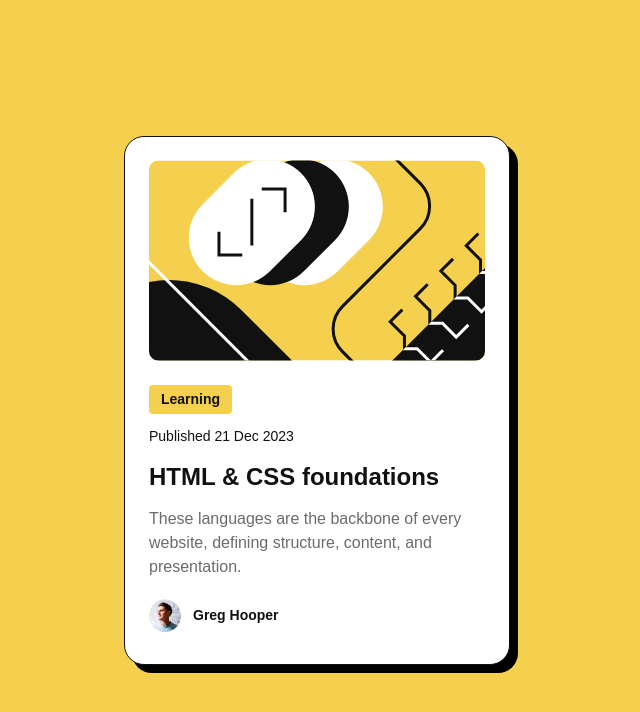
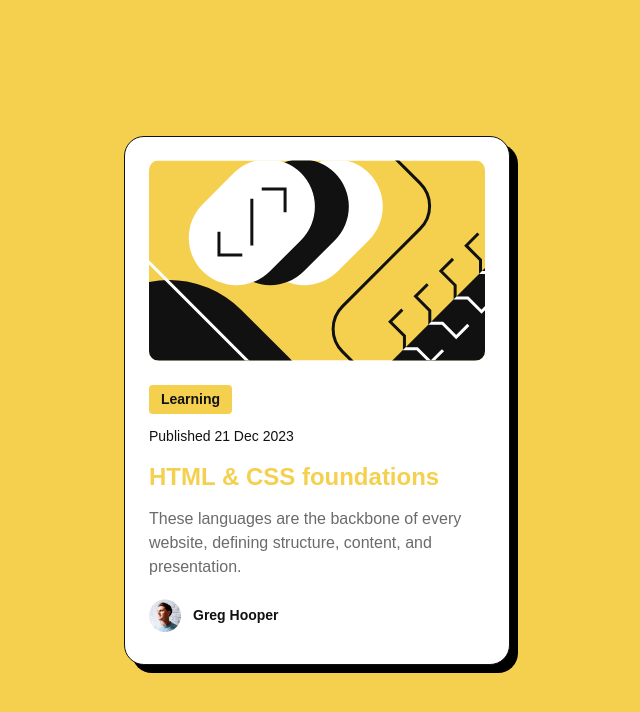
Before and after one commit to rafael-abes/frontend-mentor, a plain HTML site: page blog-preview/blog-preview-card-main/index.html in a window 1280 px wide. In both pictures the pointer is over the element "HTML & CSS foundations". Shown: the whole page, without its empty margins (323-963 px from the left). Drawn offline with Linux system fonts and the light colour scheme.

Commit message:
added color change on hover

```diff
--- a/blog-preview/blog-preview-card-main/index.html
+++ b/blog-preview/blog-preview-card-main/index.html
@@ -22,7 +22,7 @@
       <div class="publish_date">
         Published 21 Dec 2023
       </div>
-      <div class="title">
+      <div id="title" class="title">
         HTML & CSS foundations
       </div>
       <div class="description">
--- a/blog-preview/blog-preview-card-main/style.css
+++ b/blog-preview/blog-preview-card-main/style.css
@@ -98,6 +98,10 @@ img {
 
 }
 
+#title:hover {
+    color: hsl(47, 88%, 63%)
+  }
+
 .description {
     width: 336px;
     color: #6B6B6B;
```
